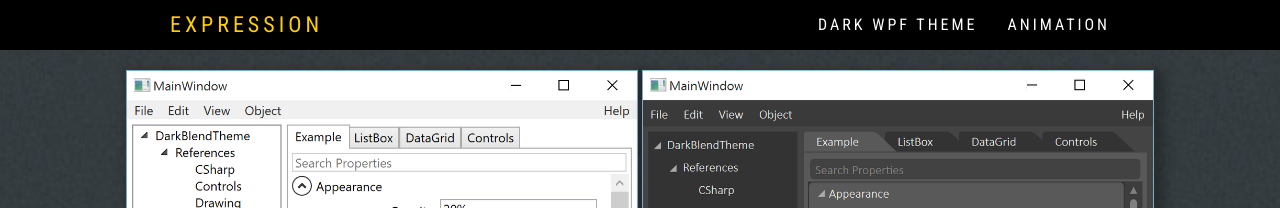
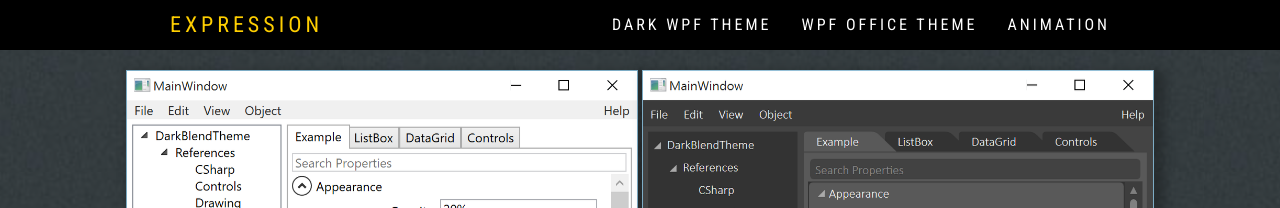
Before and after one commit to DanPristupov/WpfExpressionBlendTheme, a Jekyll site: the page built from index.html, in a window 1280 px wide. Shown: the top 208 px of the page. Built offline with Jekyll 4.4.1, drawn with Linux system fonts in a browser that asks for light colours; some web fonts are replaced.

Commit message:
Adds WPF Office theme reference

```diff
--- a/_includes/header.html
+++ b/_includes/header.html
@@ -25,10 +25,10 @@
 
                 <li><a href="index.html">Dark WPF theme</a></li>
 
-                <li><a href="wpfanimation.html">Animation</a></li>
-                <!--
-                <li><a href="https://github.com/DanPristupov/WpfThemes"><i class="fa fa-big fa-github"></i></a></li>
-                -->
+                <li><a href="https://github.com/TanyaPristupova/WpfOfficeTheme">WPF Office theme</a></li>
+
+                <li><a href="https://github.com/DanPristupov/WpfAnimation">Animation</a></li>
+
             </ul>
         </div>
 
```
